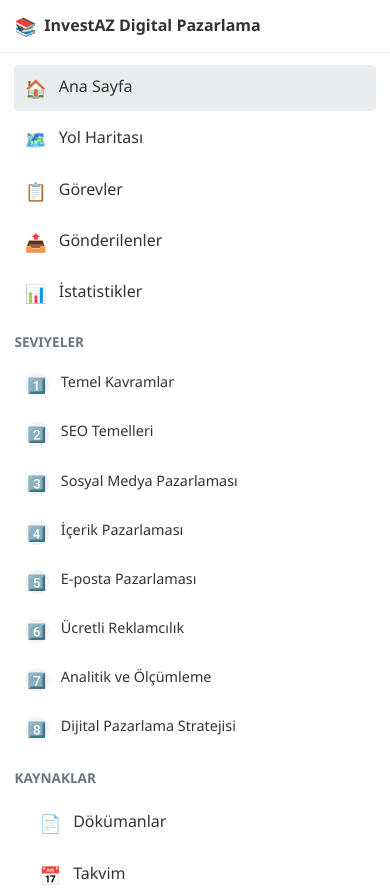
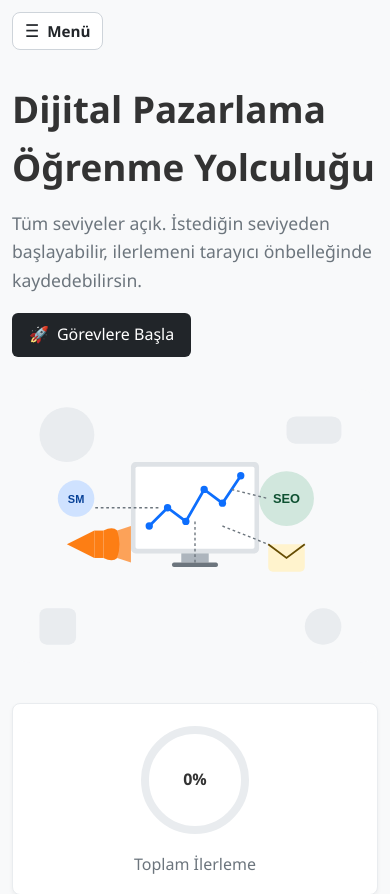
Before and after one commit to onurkuru/digital-marketing-vue, a Vue app: page / in a window 390 px wide. Shown: the top 894 px of the page. Built offline with nearby package versions, Linux system fonts and the light colour scheme.

Commit message:
Implement mobile hamburger menu for sidebar

```diff
--- a/src/App.vue
+++ b/src/App.vue
@@ -1,7 +1,20 @@
 <template>
-  <div class="app-container">
+  <div class="app-container" :class="{ 'menu-open': isMobileMenuOpen }">
+    <button
+      v-if="isMobileMenuOpen && isMobileViewport"
+      type="button"
+      class="sidebar-backdrop"
+      aria-label="Menüyü kapat"
+      @click="closeMobileMenu"
+    ></button>
+
     <!-- Sidebar -->
-    <aside class="sidebar">
+    <aside
+      id="app-sidebar"
+      class="sidebar"
+      :class="{ 'mobile-open': isMobileMenuOpen }"
+      @click="handleSidebarClick"
+    >
       <div class="sidebar-header">
         <div class="sidebar-logo">
           <span class="icon">📚</span>
@@ -74,6 +87,19 @@
 
     <!-- Main Content -->
     <main class="main-content">
+      <div class="mobile-topbar">
+        <button
+          type="button"
+          class="mobile-menu-button"
+          aria-controls="app-sidebar"
+          :aria-expanded="isMobileMenuOpen ? 'true' : 'false'"
+          @click="toggleMobileMenu"
+        >
+          <span class="mobile-menu-icon" aria-hidden="true">☰</span>
+          <span>Menü</span>
+        </button>
+      </div>
+
       <div v-if="loading" class="loading-overlay">
         <div class="loading-spinner"></div>
         <p>Yükleniyor...</p>
@@ -100,8 +126,15 @@
       userProgress: loadProgress(),
       levels: levels,
       visibleLevels: [],
-      unsubscribeProgress: null
+      unsubscribeProgress: null,
+      isMobileMenuOpen: false,
+      isMobileViewport: false
     };
+  },
+  watch: {
+    $route() {
+      this.closeMobileMenu();
+    }
   },
   async created() {
     this.userProgress = loadProgress();
@@ -124,11 +157,19 @@
       this.userProgress = progress;
       this.filterVisibleLevels();
     });
+
+    this.updateViewportState();
+    window.addEventListener('resize', this.updateViewportState);
+    window.addEventListener('keydown', this.handleKeydown);
   },
   beforeUnmount() {
     if (typeof this.unsubscribeProgress === 'function') {
       this.unsubscribeProgress();
     }
+
+    window.removeEventListener('resize', this.updateViewportState);
+    window.removeEventListener('keydown', this.handleKeydown);
+    document.body.style.overflow = '';
   },
   methods: {
     filterVisibleLevels() {
@@ -137,6 +178,37 @@
     getLevelIcon(order) {
       const icons = ['1️⃣', '2️⃣', '3️⃣', '4️⃣', '5️⃣', '6️⃣', '7️⃣', '8️⃣'];
       return icons[order - 1] || `${order}`;
+    },
+    updateViewportState() {
+      this.isMobileViewport = window.innerWidth <= 1024;
+      if (!this.isMobileViewport) {
+        this.isMobileMenuOpen = false;
+      }
+      this.syncBodyScrollState();
+    },
+    syncBodyScrollState() {
+      document.body.style.overflow = this.isMobileViewport && this.isMobileMenuOpen ? 'hidden' : '';
+    },
+    toggleMobileMenu() {
+      if (!this.isMobileViewport) return;
+      this.isMobileMenuOpen = !this.isMobileMenuOpen;
+      this.syncBodyScrollState();
+    },
+    closeMobileMenu() {
+      if (!this.isMobileMenuOpen) return;
+      this.isMobileMenuOpen = false;
+      this.syncBodyScrollState();
+    },
+    handleSidebarClick(event) {
+      if (!this.isMobileViewport) return;
+      if (!(event.target instanceof Element)) return;
+      if (!event.target.closest('a.nav-item')) return;
+      this.closeMobileMenu();
+    },
+    handleKeydown(event) {
+      if (event.key === 'Escape') {
+        this.closeMobileMenu();
+      }
     }
   }
 }
@@ -168,6 +240,10 @@
   display: flex;
   min-height: 100vh;
   width: 100%;
+}
+
+.sidebar-backdrop {
+  display: none;
 }
 
 /* Sidebar Styles */
@@ -251,6 +327,29 @@
   position: relative;
   min-height: 100vh;
   min-width: 0;
+}
+
+.mobile-topbar {
+  display: none;
+}
+
+.mobile-menu-button {
+  display: inline-flex;
+  align-items: center;
+  gap: 0.5rem;
+  border: 1px solid #ced4da;
+  background: #ffffff;
+  color: #212529;
+  border-radius: 8px;
+  padding: 0.5rem 0.75rem;
+  font-size: 0.95rem;
+  font-weight: 600;
+  cursor: pointer;
+}
+
+.mobile-menu-icon {
+  font-size: 1.1rem;
+  line-height: 1;
 }
 
 .content-shell {
@@ -403,17 +502,33 @@
 }
 
 @media (max-width: 1024px) {
-  .app-container {
-    flex-direction: column;
+  .sidebar {
+    position: fixed;
+    top: 0;
+    left: 0;
+    bottom: 0;
+    width: min(88vw, 320px);
+    height: 100vh;
+    z-index: 1200;
+    border-right: 1px solid #e9ecef;
+    transform: translateX(-105%);
+    transition: transform 0.24s ease, box-shadow 0.24s ease;
+    box-shadow: none;
+    padding: 0.75rem 0;
   }
 
-  .sidebar {
-    width: 100%;
-    height: auto;
-    max-height: none;
-    border-right: none;
-    border-bottom: 1px solid #e9ecef;
-    padding: 0.75rem 0;
+  .sidebar.mobile-open {
+    transform: translateX(0);
+    box-shadow: 0 12px 30px rgba(0, 0, 0, 0.22);
+  }
+
+  .sidebar-backdrop {
+    display: block;
+    position: fixed;
+    inset: 0;
+    background: rgba(15, 23, 42, 0.5);
+    border: none;
+    z-index: 1100;
   }
 
   .sidebar-header {
@@ -427,17 +542,18 @@
   }
 
   .primary-nav,
-  .resources-nav {
-    display: grid;
-    grid-template-columns: repeat(2, minmax(0, 1fr));
-    gap: 0.35rem;
+  .resources-nav,
+  .levels-nav {
+    display: flex;
+    flex-direction: column;
+    gap: 0.25rem;
     padding: 0 0.9rem;
   }
 
-  .levels-nav {
-    display: grid;
-    grid-template-columns: repeat(2, minmax(0, 1fr));
-    gap: 0.35rem;
+  .mobile-topbar {
+    display: flex;
+    align-items: center;
+    margin-bottom: 0.85rem;
   }
 
   .nav-item {
@@ -447,9 +563,10 @@
   }
 
   .main-content {
+    width: 100%;
     max-width: 100%;
-    padding: 1rem;
-    min-height: auto;
+    padding: 0.9rem;
+    min-height: 100vh;
   }
 
   .content-shell {
@@ -465,12 +582,6 @@
 }
 
 @media (max-width: 640px) {
-  .primary-nav,
-  .resources-nav,
-  .levels-nav {
-    grid-template-columns: 1fr;
-  }
-
   .sidebar-logo {
     font-size: 1rem;
   }
@@ -478,5 +589,9 @@
   .sidebar {
     padding-bottom: 0.5rem;
   }
+
+  .main-content {
+    padding: 0.75rem;
+  }
 }
 </style>
```
